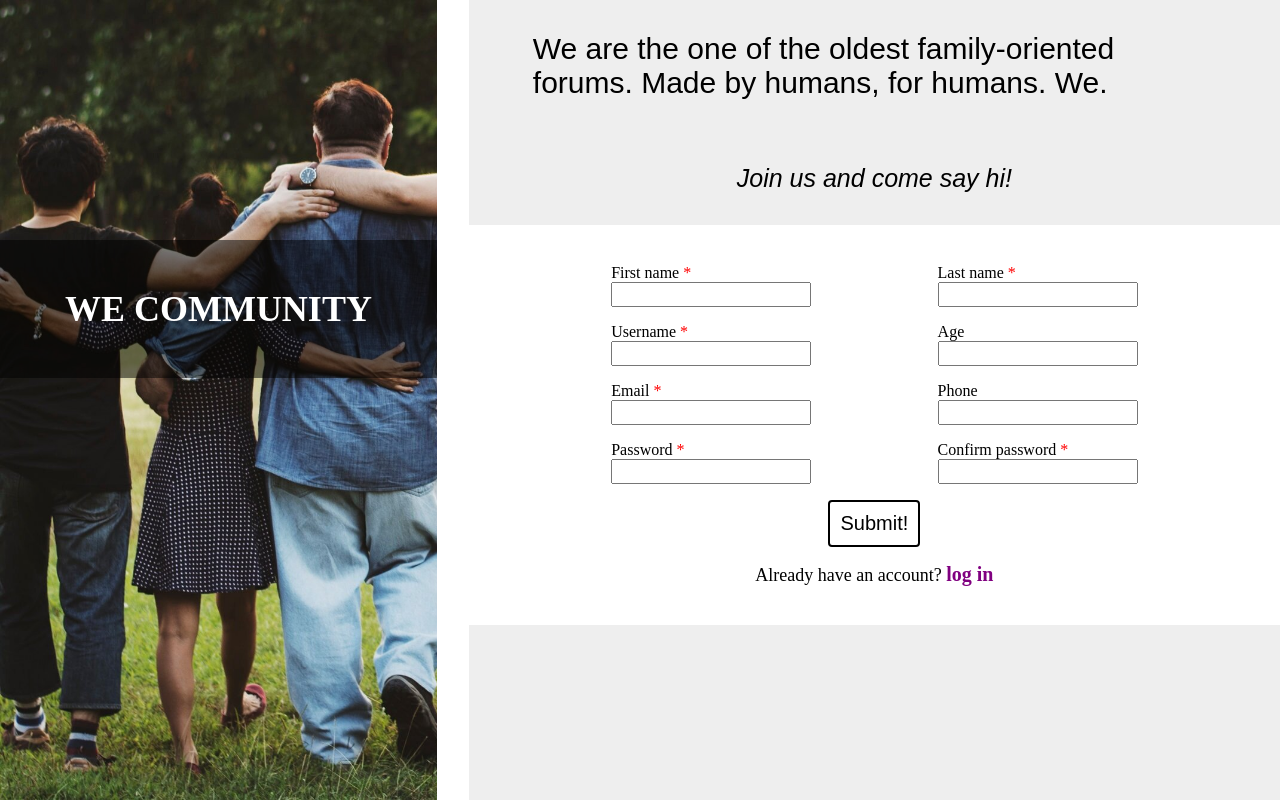
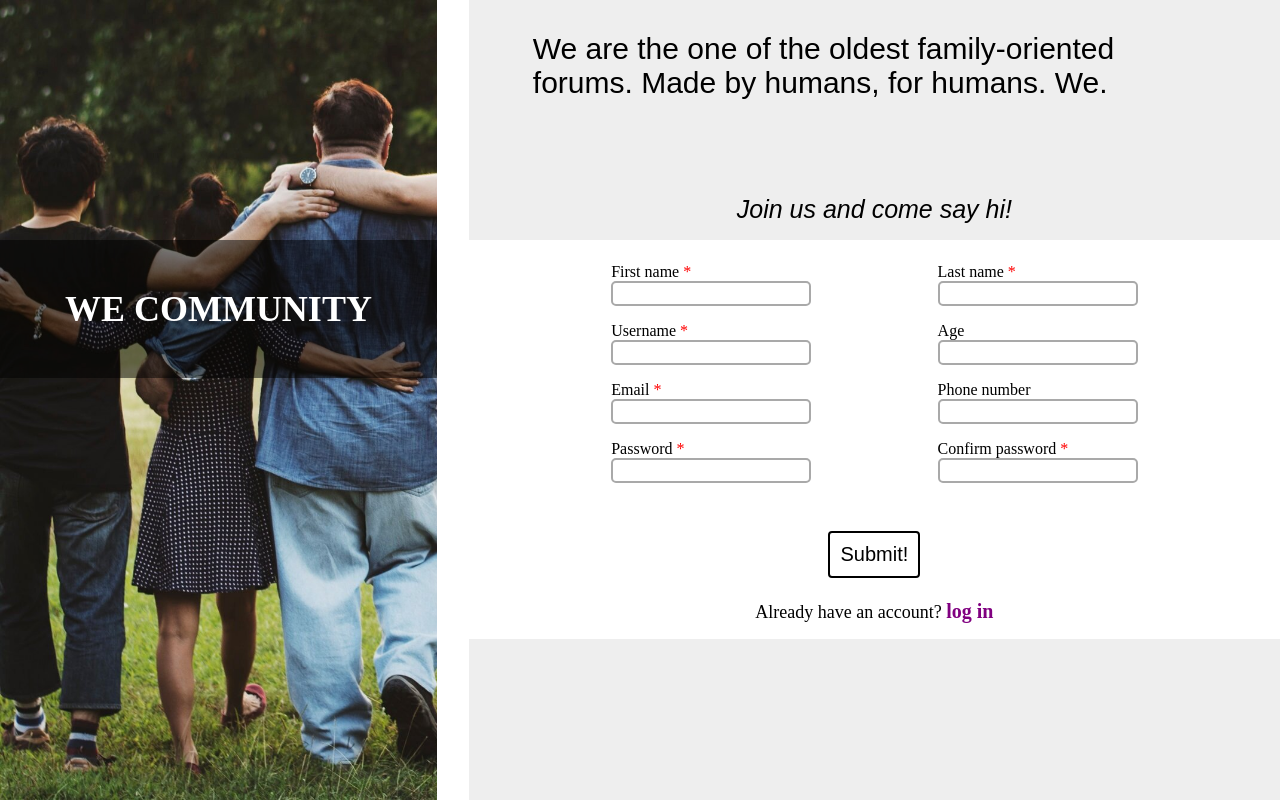
Before and after one commit to neordovah/signup-Form, a plain HTML site: page index.html in a window 1280 px wide. Drawn offline with Linux system fonts and the light colour scheme.

Commit message:
added js for green and red input borders

```diff
--- a/index.html
+++ b/index.html
@@ -6,9 +6,9 @@
   <meta name="viewport" content="width=device-width, initial-scale=1.0">
   <title>Sign-up Form</title>
   <link rel="stylesheet" href="styles.css">
-  <script src="script.js" defer></script>
+  <script src="javascript.js" defer></script>
 </head>
-<body>
+<body id="body">
   <div class="container">
     <div id="left">
       <div id="text-band">
@@ -16,59 +16,62 @@
       </div>
     </div>
     <div id="right">
-      <p id="first-p">We are the one of the oldest family-oriented forums. Made by humans, for humans. We.</p>
-      <p id="second-p">Join us and come say hi!</p>
+      <div id="right-text">
+        <p id="first-p">We are the one of the oldest family-oriented forums. Made by humans, for humans. We.</p>
+        <p id="second-p">Join us and come say hi!</p>
+      </div>
 
-      <form id="form" action="#" method="get">
+      <form id="form" action="/" method="post">
         <div class="row">
           <div class="cell">
             <label for="firstName">First name <span class="required">*</span></label>
-            <input type="text" id="firstName" required pattern="[A-Za-z]">
+            <input type="text" id="firstName" autocomplete="off" required placeholder=" " oninvalid="this.setCustomValidity('Please enter first name')" oninput="setCustomValidity('')" class="auto-border" name="firstname">
           </div>
           <div class="cell">
             <label for="lastName">Last name <span class="required">*</span></label>
-            <input type="text" id="lastName" required pattern="[A-Za-z]">
+            <input type="text" id="lastName" autocomplete="off" required placeholder=" " oninvalid="this.setCustomValidity('Please enter last name')" oninput="setCustomValidity('')" class="auto-border" name="lastname">
           </div>
         </div>
 
         <div class="row">
           <div class="cell">
             <label for="userName">Username <span class="required">*</span></label>
-            <input type="text" id="userName" required>
+            <input type="text" id="userName" maxlength="20" autocomplete="off" required placeholder=" " oninvalid="this.setCustomValidity('Please enter a username')" oninput="setCustomValidity('')" class="auto-border" name="username">
           </div>
           <div class="cell">
             <label for="age">Age</label>
-            <input type="number" id="age" min="16">
+            <input type="number" id="age" autocomplete="off" min="16" placeholder=" " oninvalid="this.setCustomValidity('Age must be equal or greater than 16')" oninput="setCustomValidity('')" class="auto-border" name="age">
           </div>
         </div>
 
         <div class="row">
           <div class="cell">
             <label for="email">Email <span class="required">*</span></label>
-            <input type="email" id="email" required>
+            <input type="email" id="email" autocomplete="off" required placeholder=" " oninvalid="this.setCustomValidity('Please enter your email')" oninput="setCustomValidity('')" class="auto-border" name="email">
           </div>
           <div class="cell">
-            <label for="phone">Phone</label>
-            <input type="tel" id="phone" minlength="10" pattern="[0-9]+">
+            <label for="phone">Phone number</label>
+            <input type="text" id="phone" autocomplete="off" pattern="[0-9]{10}" placeholder=" " oninvalid="this.setCustomValidity('The number must be 10 digits long')" oninput="setCustomValidity('')" class="auto-border" name="phone">
           </div>
         </div>
         <div class="row">
           <div class="cell">
             <label for="password">Password <span class="required">*</span></label>
-            <input type="password" id="pasword" required>
+            <input type="password" id="password" autocomplete="off" required placeholder=" " oninvalid="this.setCustomValidity('Please enter a password')" oninput="setCustomValidity('')" class="auto-border" name="password" value="">
           </div>
 
           <div class="cell">
             <label for="c_password">Confirm password <span class="required">*</span></label>
-            <input type="password" id="c_pasword" required>
+            <input type="password" id="c_password" autocomplete="off" required placeholder=" " oninvalid="this.setCustomValidity('The passwords do not match')" oninput="setCustomValidity('')">
           </div>
         </div>
 
-        <button type="submit">Submit!</button>
-        <p>Already have an account? <span><a>log in</a></span></p>
+        <button type="submit" form="form" id="submit">Submit!</button>
+
+      </form>
+        <div id="login"><p>Already have an account? <span><a>log in</a></span></p></div>
 
 
-      </form>
     </div>
 </div>
 </body>
--- a/javascript.js
+++ b/javascript.js
@@ -0,0 +1,37 @@
+const password = document.getElementById("password");
+const c_password = document.getElementById("c_password");
+const body = document.getElementById("body");
+const submit = document.getElementById("submit");
+
+function removeClasses() {
+    c_password.classList.remove("green");
+    c_password.classList.remove("red");
+}
+
+function check() {
+    if (password.value === c_password.value && password.value != "") {
+      c_password.setCustomValidity('');
+      c_password.classList.remove("red");
+      c_password.classList.add("green");
+    }
+    else if (password.value === '')
+    {
+        removeClasses();
+    }
+    else if (password.value != c_password.value && password.value != ""){
+      c_password.setCustomValidity('Passwords do not match');
+      c_password.classList.remove("green");
+      c_password.classList.add("red");
+    }
+}
+
+body.addEventListener('change', () => {
+    check();
+})
+
+c_password.addEventListener('click', () => {
+    removeClasses();
+})
+
+submit.addEventListener('click', () => {
+})
--- a/styles.css
+++ b/styles.css
@@ -51,19 +51,26 @@
     flex-direction: column;
 }
 
-#right > p {
+#right-text {
     font-family: sans-serif;
     padding: 2rem 4rem;
+    padding-bottom: 0;
+    height: 30%;
+    display: flex;
+    flex-direction: column;
+    justify-content: space-between;
 }
 
 #first-p {
     font-size: 30px;
+    padding-bottom: 0.5rem;
 }
 
 #second-p {
     text-align: center;
     font-size: 25px;
     font-style: italic;
+    padding-bottom: 1rem;
 }
 
 #form {
@@ -73,14 +80,35 @@
     flex-direction: column;
     justify-content: center;
     align-items: center;
-    height: 25rem;
+    min-height: 45%;
     gap: 1rem;
-    padding: 1rem;
+    padding: 0.5rem 1rem;
+}
+
+#login {
+    width: 100%;
+    background-color: white;
+    text-align: center;
+    font-size: 18px;
+    padding-bottom: 1rem;
 }
 
 input {
     width: 200px;
     height: 25px;
+    -webkit-appearance: none;
+    appearance: none;
+    border: solid 2px darkgrey;
+    border-radius: 5px;
+    padding: 5px;
+    text-align: center;
+}
+
+input:focus {
+    -webkit-appearance: none;
+    appearance: none;
+    border: solid 2px black;
+    outline: none;
 }
 
 .row {
@@ -101,15 +129,12 @@ button {
     background-color: transparent;
     font-size: 20px;
     padding: 10px;
+    margin-top: 2rem;
 }
 
 button:hover {
     cursor: pointer;
     background-color: rgba(0, 0, 0, 0.2);
-}
-
-.required {
-    color: red;
 }
 
 a {
@@ -119,6 +144,16 @@ a {
     font-size: 20px;
 }
 
-form p {
-    font-size: 18px;
+.required {
+    color: red;
 }
+
+input[class="auto-border"]:valid:not(:focus):not(:placeholder-shown), .green {
+    border: solid 2px green;
+    box-shadow: 1px 1px greenyellow;
+}
+
+input[class="auto-border"]:invalid:not(:focus):not(:placeholder-shown), .red {
+    border: solid 2px red;
+    box-shadow: 1px 1px orange;
+}
```
